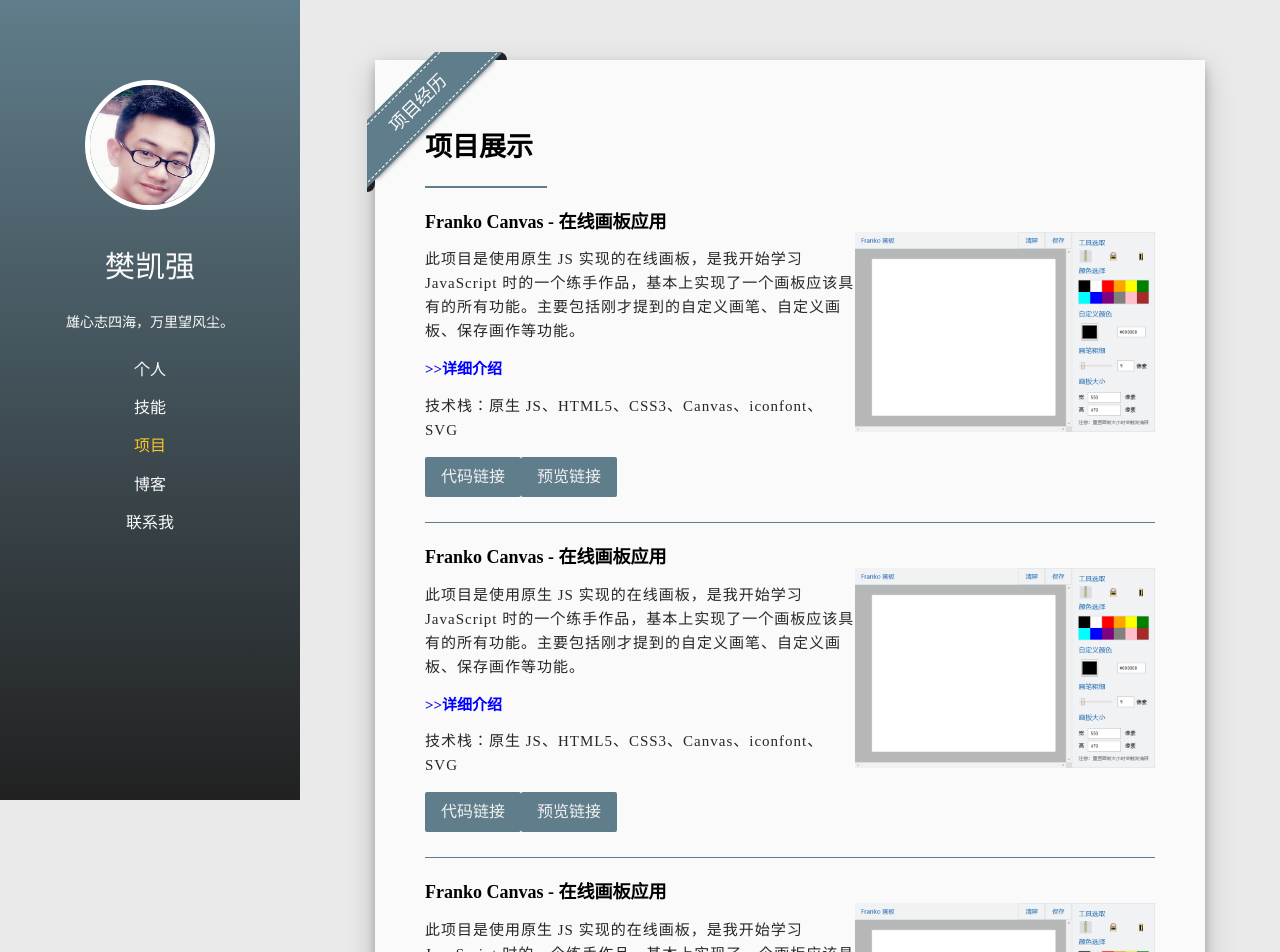
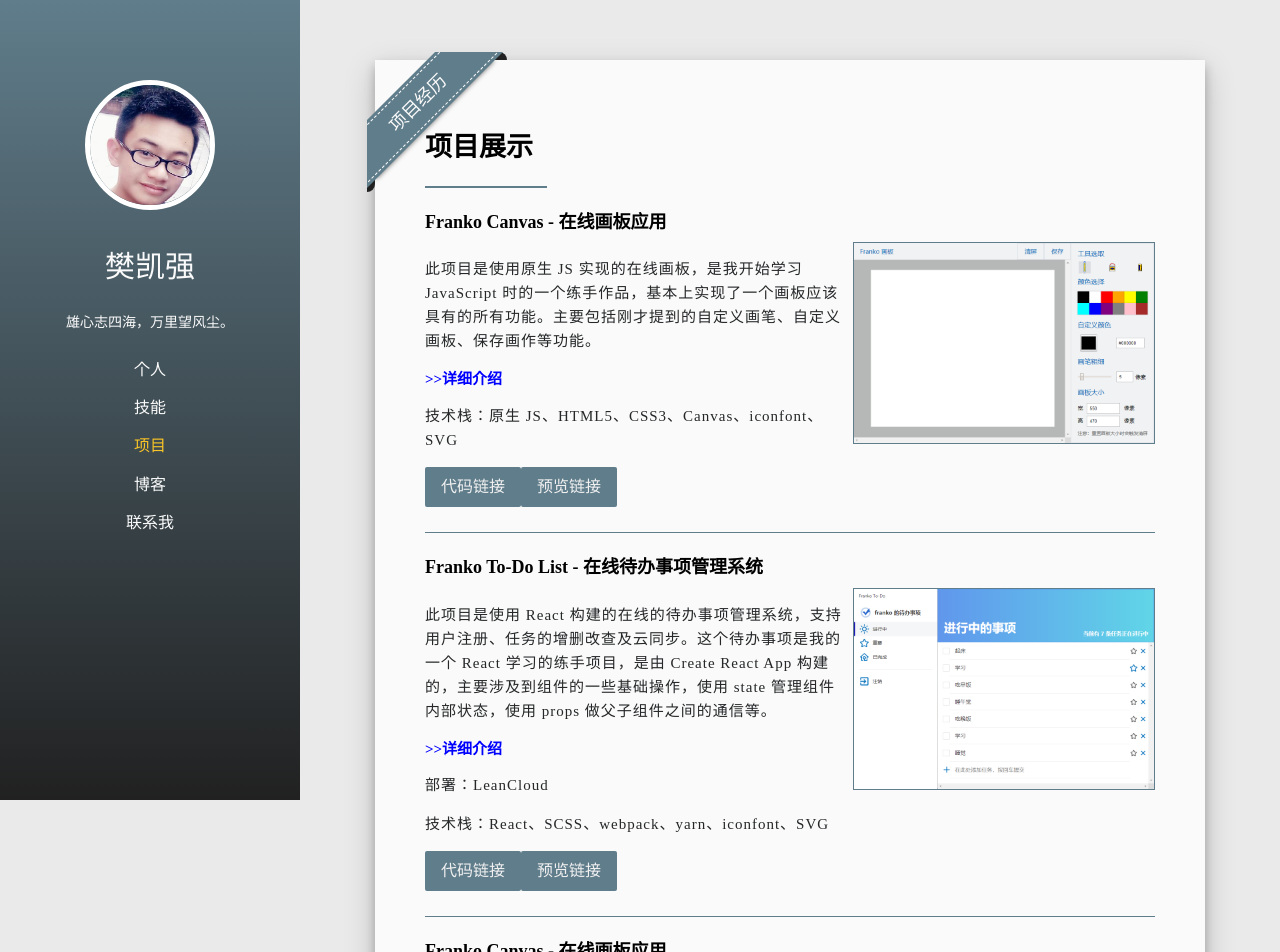
Before and after one commit to FanKaiqiang/vue-resume, a Vue app: page /#/project in a window 1280 px wide. Shown: the top 952 px of the page. Built offline with nearby package versions, Linux system fonts and the light colour scheme.

Commit message:
一些完善

```diff
--- a/src/components/Aside.vue
+++ b/src/components/Aside.vue
@@ -21,19 +21,19 @@
       <div class="inside">
         <router-link :to="{name:'Contact'}">联系我</router-link>
       </div>
-    </div>
       <footer class="icons">
-      <a href="#">
+        <a target="_blank" href="https://github.com/FanKaiqiang">
           <svg class="icon" aria-hidden="true">
             <use xlink:href="#icon-GitHub"></use>
           </svg>
         </a>
-      <a href="#">
+        <a target="_blank" href="https://www.zhihu.com/people/fan-kai-qiang-10-26/activities">
           <svg class="icon" aria-hidden="true">
             <use xlink:href="#icon-zhihu-circle-fill"></use>
           </svg>
         </a>
       </footer>
+    </div>
   </aside>
 </template>
 
@@ -83,7 +83,8 @@ export default {
     font-size: 16px;
     margin-bottom: 20px;
   }
-  aside > .small,aside > .big{
+  aside > .small,
+  aside > .big {
     display: none;
   }
 }
@@ -102,10 +103,10 @@ export default {
     font-size: 16px;
     padding: 0 1em;
   }
-  aside > .big{
+  aside > .big {
     display: inline;
   }
-  aside >.small{
+  aside > .small {
     display: none;
   }
   .name,
@@ -131,10 +132,10 @@ export default {
 }
 
 @media (max-width: 768px) {
-  aside > .big{
+  aside > .big {
     display: none;
   }
-  aside >.small{
+  aside > .small {
     display: inline;
     font-size: 14px;
   }
--- a/src/components/Blog.vue
+++ b/src/components/Blog.vue
@@ -30,6 +30,7 @@ a{
   color:blue;
   text-decoration: underline;
   font-weight: bold;
+  user-select: auto;
 }
 .main {
   font-size: 18px;
--- a/src/components/Contact.vue
+++ b/src/components/Contact.vue
@@ -164,5 +164,8 @@ svg{
     margin: 0;
     height: calc(100vh - 90px);
   }
+  p.way{
+    font-size: 20px;
+  }
 }
 </style>
--- a/src/components/Message.vue
+++ b/src/components/Message.vue
@@ -69,7 +69,7 @@ export default {
   outline: none;
   font-weight: bold;
   padding: 0 1em;
-  cursor:pointer;
+  cursor: pointer;
 }
 
 button.download {
@@ -80,7 +80,6 @@ button.download {
 button.download:hover {
   background: #444;
 }
-
 
 button.skip {
   border: 1px solid #607d8b;
--- a/src/components/Project.vue
+++ b/src/components/Project.vue
@@ -8,7 +8,10 @@
         <div class="inner">
           <div class="msg">
             <p>此项目是使用原生 JS 实现的在线画板，是我开始学习 JavaScript 时的一个练手作品，基本上实现了一个画板应该具有的所有功能。主要包括刚才提到的自定义画笔、自定义画板、保存画作等功能。</p>
-            <a target="_blank" href="https://github.com/FanKaiqiang/Franko-canvas/blob/master/README.md">>>详细介绍</a>
+            <a
+              target="_blank"
+              href="https://github.com/FanKaiqiang/Franko-canvas/blob/master/README.md"
+            >>>详细介绍</a>
             <p>技术栈：原生 JS、HTML5、CSS3、Canvas、iconfont、SVG</p>
             <a target="_blank" href="https://github.com/FanKaiqiang/Franko-canvas">
               <button class="link">代码链接</button>
@@ -21,22 +24,24 @@
         </div>
       </div>
       <div class="job">
-        <h4>Franko Canvas - 在线画板应用</h4>
+        <h4>Franko To-Do List - 在线待办事项管理系统</h4>
         <div class="inner">
           <div class="msg">
-            <p>此项目是使用原生 JS 实现的在线画板，是我开始学习 JavaScript 时的一个练手作品，基本上实现了一个画板应该具有的所有功能。主要包括刚才提到的自定义画笔、自定义画板、保存画作等功能。</p>
-            <a href="https://github.com/FanKaiqiang/Franko-canvas/blob/master/README.md">>>详细介绍</a>
-            <p>技术栈：原生 JS、HTML5、CSS3、Canvas、iconfont、SVG</p>
-
-            <a href="https://github.com/FanKaiqiang/Franko-canvas/blob/master/README.md">
+            <p>此项目是使用 React 构建的在线的待办事项管理系统，支持用户注册、任务的增删改查及云同步。这个待办事项是我的一个 React 学习的练手项目，是由 Create React App 构建的，主要涉及到组件的一些基础操作，使用 state 管理组件内部状态，使用 props 做父子组件之间的通信等。</p>
+            <a
+              target="_blank"
+              href="https://github.com/FanKaiqiang/Todo-List/blob/master/README.md"
+            >>>详细介绍</a>
+            <p>部署：LeanCloud</p>
+            <p>技术栈：React、SCSS、webpack、yarn、iconfont、SVG</p>
+            <a target="_blank" href="https://github.com/FanKaiqiang/Todo-List">
               <button class="link">代码链接</button>
             </a>
-
-            <a href="https://github.com/FanKaiqiang/Franko-canvas/blob/master/README.md">
+            <a target="_blank" href="http://franko.top/Todo-List/build">
               <button class="link">预览链接</button>
             </a>
           </div>
-          <img src="../assets/pro1.png">
+          <img src="../assets/pro2.png">
         </div>
       </div>
       <div class="job">
@@ -46,11 +51,9 @@
             <p>此项目是使用原生 JS 实现的在线画板，是我开始学习 JavaScript 时的一个练手作品，基本上实现了一个画板应该具有的所有功能。主要包括刚才提到的自定义画笔、自定义画板、保存画作等功能。</p>
             <a href="https://github.com/FanKaiqiang/Franko-canvas/blob/master/README.md">>>详细介绍</a>
             <p>技术栈：原生 JS、HTML5、CSS3、Canvas、iconfont、SVG</p>
-
             <a href="https://github.com/FanKaiqiang/Franko-canvas/blob/master/README.md">
               <button class="link">代码链接</button>
             </a>
-
             <a href="https://github.com/FanKaiqiang/Franko-canvas/blob/master/README.md">
               <button class="link">预览链接</button>
             </a>
@@ -178,7 +181,7 @@ main {
   font-size: 15px;
 }
 h4 {
-  margin-bottom: 0;
+  margin-bottom: 10px;
 }
 .main {
   font-size: 18px;
@@ -209,6 +212,9 @@ h4 {
 
 .inner > img {
   height: 200px;
+  width: 300px;
+  margin-left: 10px;
+  border: 1px solid #607d8b;
 }
 
 p {
```
Also changed, not shown: src/assets/pro2.png (added). Lines whose indentation alone changed are shown as unchanged.
